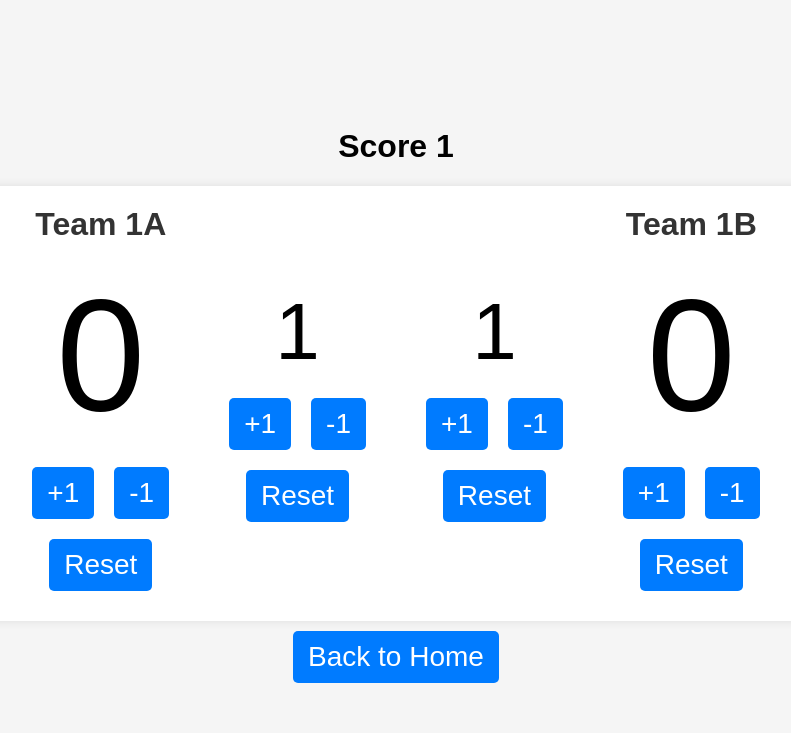
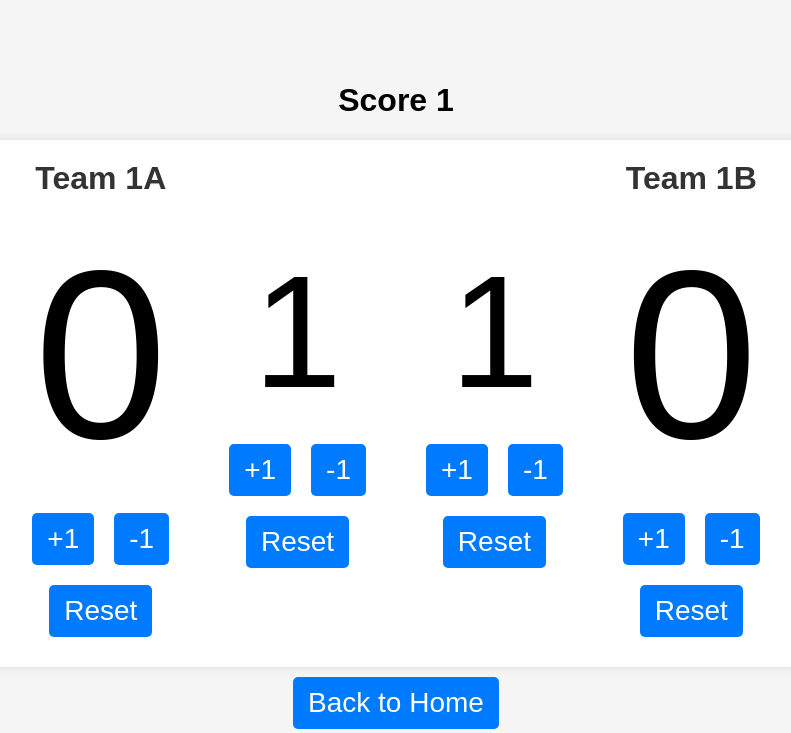
Before and after one commit to 1PingSun/scoreboard, a Flask app: page /scorepage/1 in a window 1280 px wide. Shown: the top 733 px of the page, without its empty margins (244-1035 px from the left). Run offline with Flask 3, Linux system fonts and the light colour scheme; the visitor is signed in with stand-in values (Sample User, id 1); data comes from the database, SQL or seed files in the repository; both versions use the stored data as it was after the commit.

Commit message:
edit scoreboard size

```diff
--- a/templates/score.html
+++ b/templates/score.html
@@ -38,11 +38,11 @@
             margin-bottom: 10px;
         }
         .score {
-            font-size: 10em;
+            font-size: 15em;
             margin: 10px 0;
         }
         .scorePart {
-            font-size: 5em;
+            font-size: 10em;
             margin: 10px 0;
         }
         .buttonArray {
```
Also changed, not shown: database.db.
